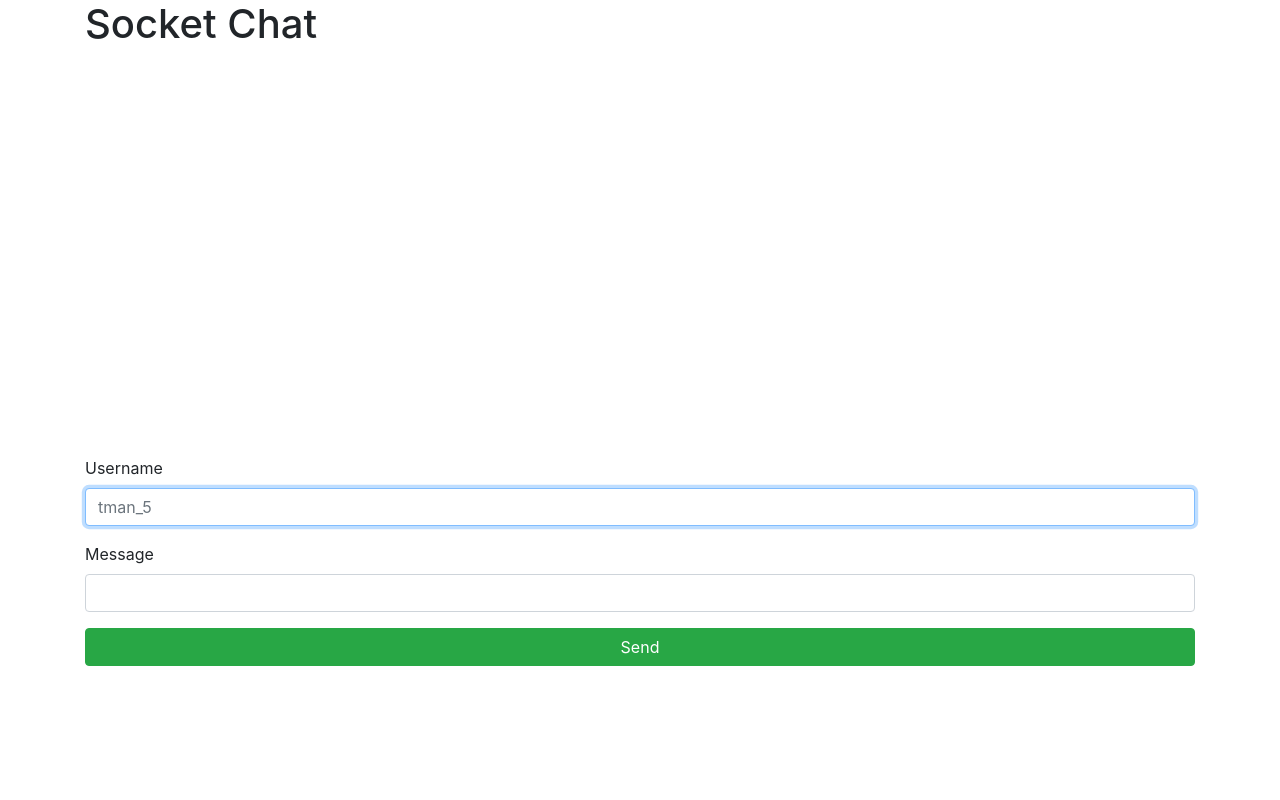
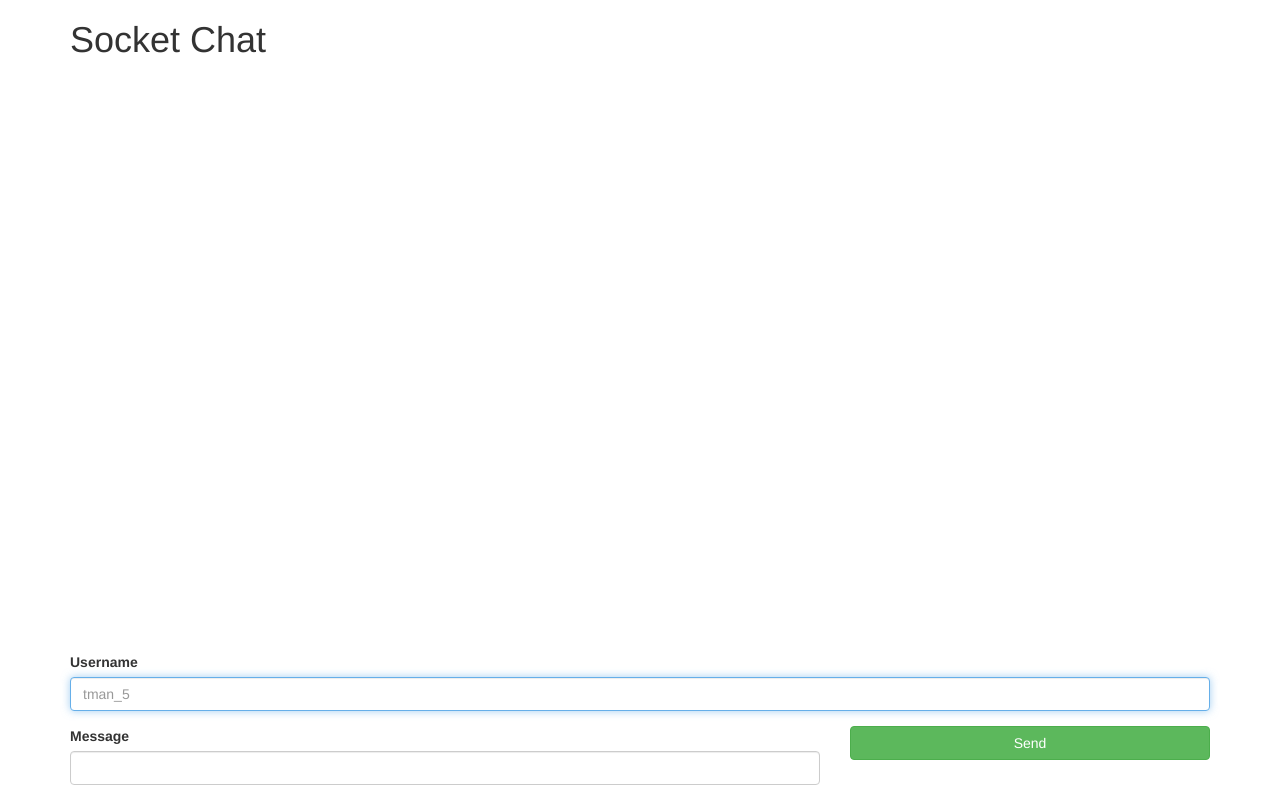
Before and after one commit to tommygaessler/socket-chat-app, a website: page public/index.html in a window 1280 px wide. Drawn offline with nearby package versions, Linux system fonts and the light colour scheme; no server answers.

Commit message:
made button smaller

```diff
--- a/public/index.html
+++ b/public/index.html
@@ -20,11 +20,17 @@
           <label for="username">Username</label>
           <input type="text" class="form-control" id="username" placeholder="tman_5" autofocus required>
         </div>
-        <div class="form-group">
-          <label for="message">Message</label>
-          <input type="text" class="form-control" id="message" placeholder required>
+        <div class="row">
+          <div class="col-xs-8">
+            <div class="form-group">
+              <label for="message">Message</label>
+              <input type="text" class="form-control" id="message" placeholder required>
+            </div>
+          </div>
+          <div class="col-xs-4">
+            <button class="btn btn-success btn-block" type="submit" name="button">Send</button>
+          </div>
         </div>
-        <button class="btn btn-success btn-block" type="submit" name="button">Send</button>
       </div>
     </form>
 
--- a/public/styles.css
+++ b/public/styles.css
@@ -2,3 +2,8 @@
   overflow: scroll;
   height: 50vh;
 }
+
+h1 {
+  position: fixed;
+  top: 0;
+}
```
